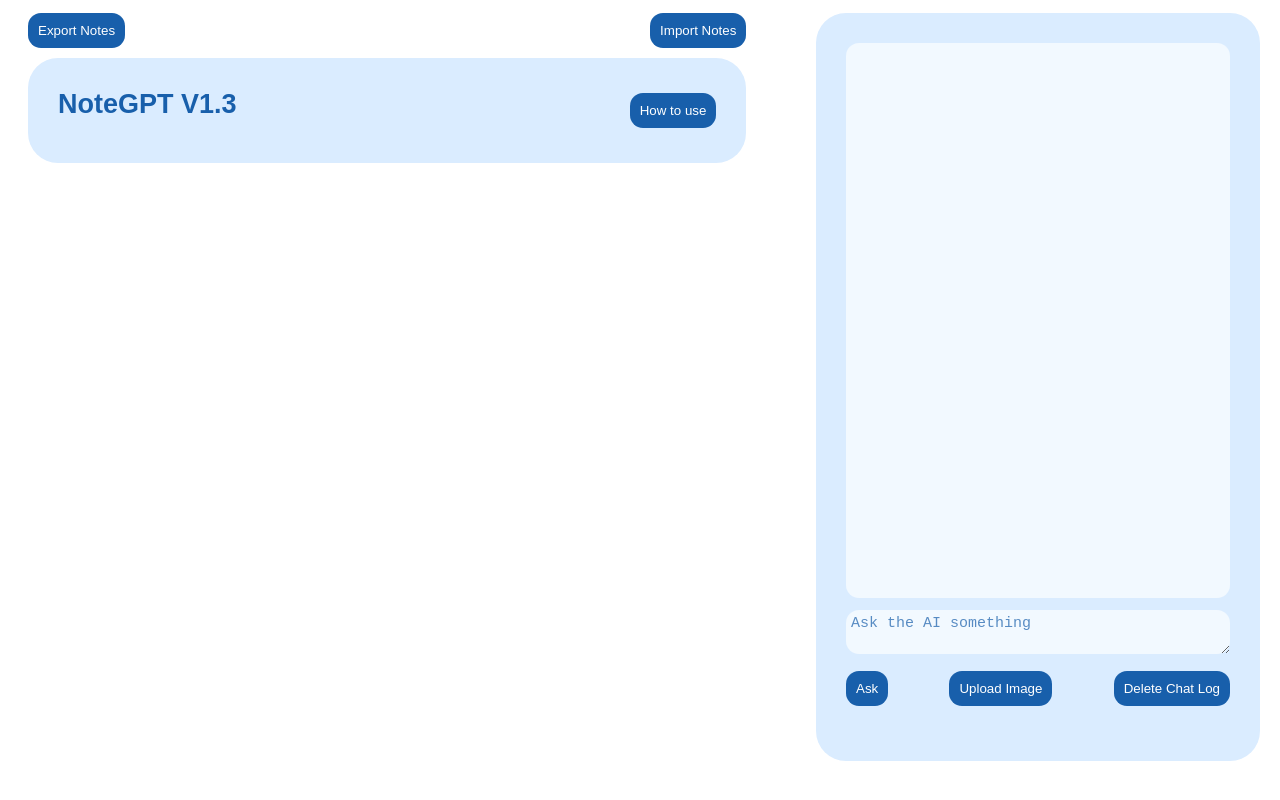
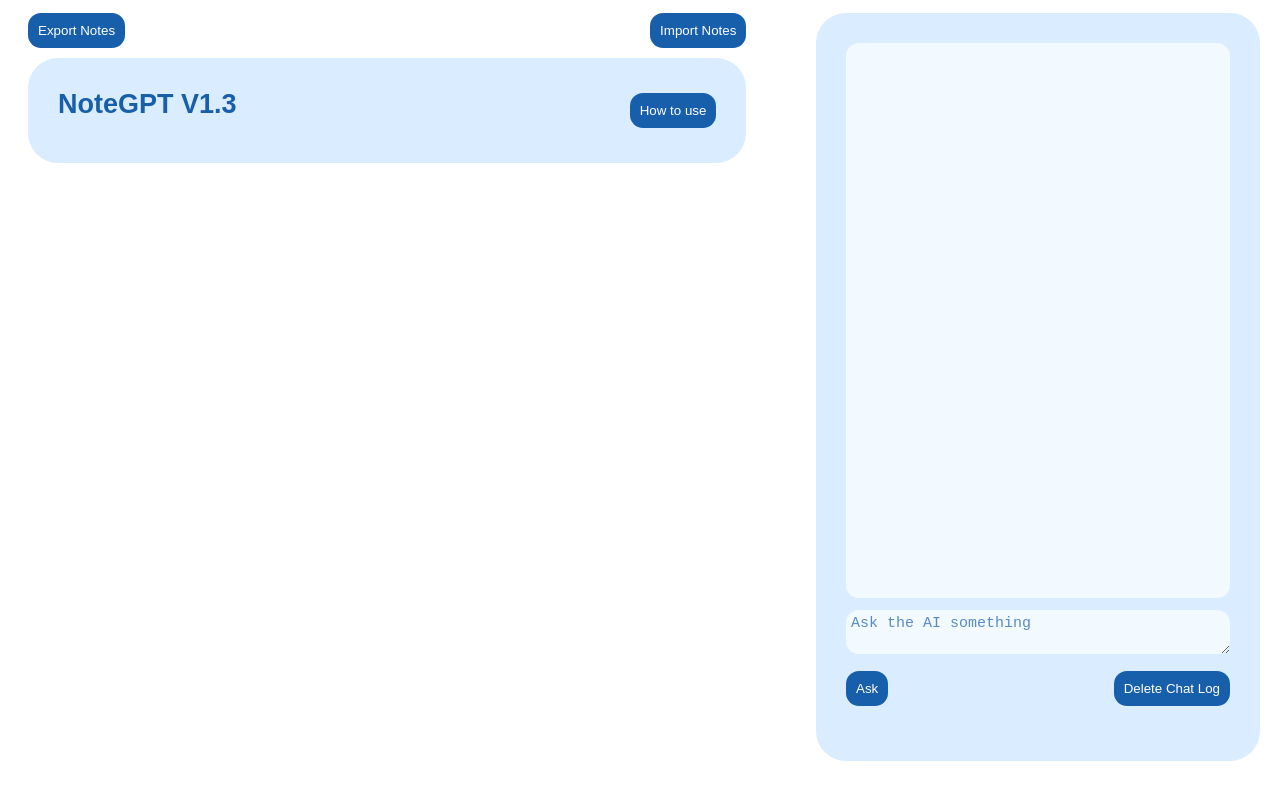
Before and after one commit to ShneurNovack/NoteGPT, a plain HTML site: page index.html in a window 1280 px wide. Drawn offline with nearby package versions, Linux system fonts and the light colour scheme.

Commit message:
Update index.html

```diff
--- a/index.html
+++ b/index.html
@@ -34,7 +34,6 @@
 
         <div id="buttons">
           <button onclick="askAI()">Ask</button>
-          <button id="upload-button">Upload Image</button>
           <button onclick="deleteChatLog()">Delete Chat Log</button>
         </div>
       </div>
```
